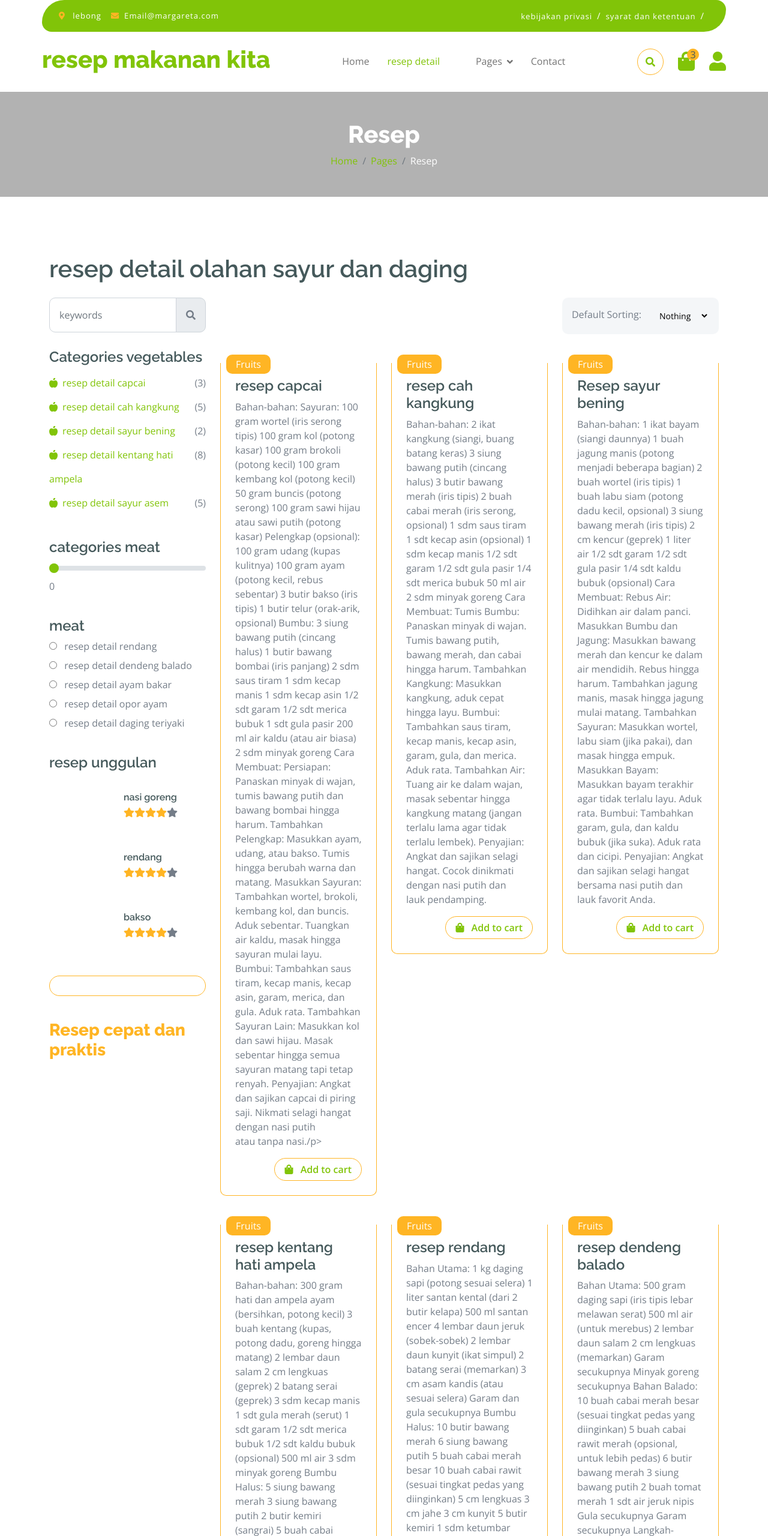
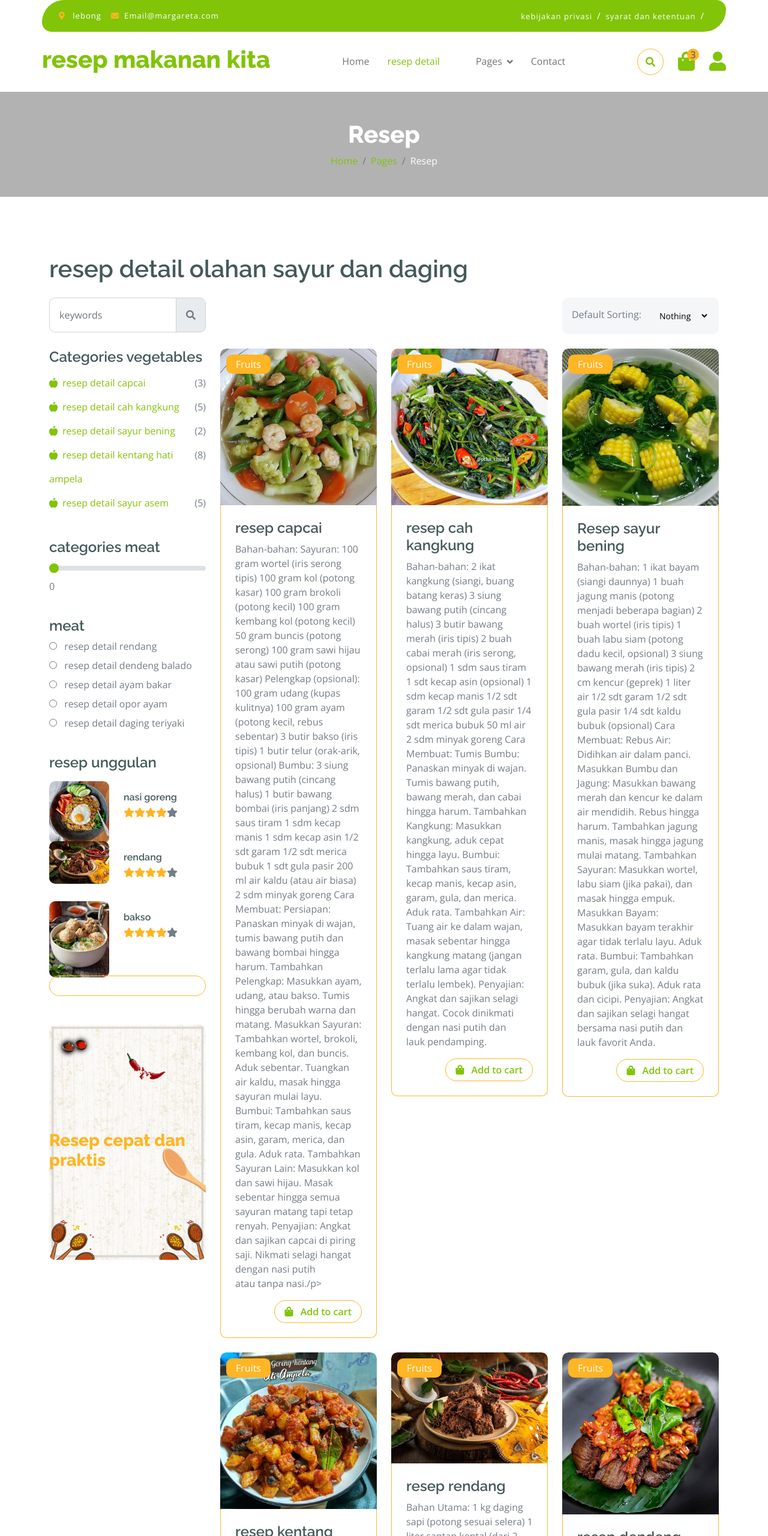
Before and after one commit to Elvaaa127/resep-makanan-, a plain HTML site: page shop.html in a window 1280 px wide. Shown: the top 2560 px of the page at 60% size. Drawn offline with nearby package versions, Linux system fonts and the light colour scheme; some packages are replaced by stand-ins of ours; files that its build step writes are made by us from their sources; a script that the page names is missing; files whose address does not match are found by name.

Commit message:
Update shop.html

```diff
--- a/shop.html
+++ b/shop.html
@@ -226,7 +226,7 @@
                                         <h4 class="mb-3">resep unggulan </h4>
                                         <div class="d-flex align-items-center justify-content-start">
                                             <div class="rounded me-4" style="width: 100px; height: 100px;">
-                                                <img src="images/nasi goreng.jpg" class="img-fluid rounded" alt="">
+                                                <img src="nasi goreng.jpg" class="img-fluid rounded" alt="">
                                             </div>
                                             <div>
                                                 <h6 class="mb-2">nasi goreng </h6>
@@ -245,7 +245,7 @@
                                         </div>
                                         <div class="d-flex align-items-center justify-content-start">
                                             <div class="rounded me-4" style="width: 100px; height: 100px;">
-                                                <img src="images/rendang.jpg" class="img-fluid rounded" alt="">
+                                                <img src="rendang.jpg" class="img-fluid rounded" alt="">
                                             </div>
                                             <div>
                                                 <h6 class="mb-2">rendang </h6>
@@ -264,7 +264,7 @@
                                         </div>
                                         <div class="d-flex align-items-center justify-content-start">
                                             <div class="rounded me-4" style="width: 100px; height: 100px;">
-                                                <img src="images/bakso.jpg" class="img-fluid rounded" alt="">
+                                                <img src="bakso.jpg" class="img-fluid rounded" alt="">
                                             </div>
                                             <div>
                                                 <h6 class="mb-2">bakso </h6>
@@ -287,7 +287,7 @@
                                     </div>
                                     <div class="col-lg-12">
                                         <div class="position-relative">
-                                            <img src="images/background.jpg" class="img-fluid w-100 rounded" alt="">
+                                            <img src="background.jpg" class="img-fluid w-100 rounded" alt="">
                                             <div class="position-absolute" style="top: 50%; right: 10px; transform: translateY(-50%);">
                                                 <h3 class="text-secondary fw-bold"><br> Resep cepat dan praktis  <br> </h3>
                                             </div>
@@ -300,7 +300,7 @@
                                     <div class="col-md-6 col-lg-6 col-xl-4">
                                         <div class="rounded position-relative fruite-item">
                                             <div class="fruite-img">
-                                                <img src="images/capcai 1.jpg" class="img-fluid w-100 rounded-top" alt="">
+                                                <img src="capcai 1.jpg" class="img-fluid w-100 rounded-top" alt="">
                                             </div>
                                             <div class="text-white bg-secondary px-3 py-1 rounded position-absolute" style="top: 10px; left: 10px;">Fruits</div>
                                             <div class="p-4 border border-secondary border-top-0 rounded-bottom">
@@ -359,7 +359,7 @@ Nikmati selagi hangat dengan nasi putih atau tanpa nasi./p>
                                     <div class="col-md-6 col-lg-6 col-xl-4">
                                         <div class="rounded position-relative fruite-item">
                                             <div class="fruite-img">
-                                                <img src="images/cah kangkung.jpg" class="img-fluid w-100 rounded-top" alt="">
+                                                <img src="cah kangkung.jpg" class="img-fluid w-100 rounded-top" alt="">
                                             </div>
                                             <div class="text-white bg-secondary px-3 py-1 rounded position-absolute" style="top: 10px; left: 10px;">Fruits</div>
                                             <div class="p-4 border border-secondary border-top-0 rounded-bottom">
@@ -405,7 +405,7 @@ Cocok dinikmati dengan nasi putih dan lauk pendamping.</p>
                                     <div class="col-md-6 col-lg-6 col-xl-4">
                                         <div class="rounded position-relative fruite-item">
                                             <div class="fruite-img">
-                                                <img src="images/sayur bening.jpg" class="img-fluid w-100 rounded-top" alt="">
+                                                <img src="sayur bening.jpg" class="img-fluid w-100 rounded-top" alt="">
                                             </div>
                                             <div class="text-white bg-secondary px-3 py-1 rounded position-absolute" style="top: 10px; left: 10px;">Fruits</div>
                                             <div class="p-4 border border-secondary border-top-0 rounded-bottom">
@@ -451,7 +451,7 @@ Angkat dan sajikan selagi hangat bersama nasi putih dan lauk favorit Anda.</p>
                                     <div class="col-md-6 col-lg-6 col-xl-4">
                                         <div class="rounded position-relative fruite-item">
                                             <div class="fruite-img">
-                                                <img src="images/sambal.jpg" class="img-fluid w-100 rounded-top" alt="">
+                                                <img src="sambal.jpg" class="img-fluid w-100 rounded-top" alt="">
                                             </div>
                                             <div class="text-white bg-secondary px-3 py-1 rounded position-absolute" style="top: 10px; left: 10px;">Fruits</div>
                                             <div class="p-4 border border-secondary border-top-0 rounded-bottom">
@@ -504,7 +504,7 @@ Angkat dan sajikan kentang hati ampela dengan nasi hangat.</p>
                                     <div class="col-md-6 col-lg-6 col-xl-4">
                                         <div class="rounded position-relative fruite-item">
                                             <div class="fruite-img">
-                                                <img src="images/rendang.jpg" class="img-fluid w-100 rounded-top" alt="">
+                                                <img src="rendang.jpg" class="img-fluid w-100 rounded-top" alt="">
                                             </div>
                                             <div class="text-white bg-secondary px-3 py-1 rounded position-absolute" style="top: 10px; left: 10px;">Fruits</div>
                                             <div class="p-4 border border-secondary border-top-0 rounded-bottom">
@@ -561,7 +561,7 @@ Angkat dan sajikan kentang hati ampela dengan nasi hangat.</p>
                                     <div class="col-md-6 col-lg-6 col-xl-4">
                                         <div class="rounded position-relative fruite-item">
                                             <div class="fruite-img">
-                                                <img src="images/dendeng.jpg" class="img-fluid w-100 rounded-top" alt="">
+                                                <img src="dendeng.jpg" class="img-fluid w-100 rounded-top" alt="">
                                             </div>
                                             <div class="text-white bg-secondary px-3 py-1 rounded position-absolute" style="top: 10px; left: 10px;">Fruits</div>
                                             <div class="p-4 border border-secondary border-top-0 rounded-bottom">
@@ -609,7 +609,7 @@ Angkat dan sajikan kentang hati ampela dengan nasi hangat.</p>
                                     <div class="col-md-6 col-lg-6 col-xl-4">
                                         <div class="rounded position-relative fruite-item">
                                             <div class="fruite-img">
-                                                <img src="images/ayam bakar 1.jpg" class="img-fluid w-100 rounded-top" alt="">
+                                                <img src="ayam bakar 1.jpg" class="img-fluid w-100 rounded-top" alt="">
                                             </div>
                                             <div class="text-white bg-secondary px-3 py-1 rounded position-absolute" style="top: 10px; left: 10px;">Fruits</div>
                                             <div class="p-4 border border-secondary border-top-0 rounded-bottom">
@@ -658,7 +658,7 @@ Angkat dan sajikan kentang hati ampela dengan nasi hangat.</p>
                                     <div class="col-md-6 col-lg-6 col-xl-4">
                                         <div class="rounded position-relative fruite-item">
                                             <div class="fruite-img">
-                                                <img src="images/opor ayam.jpg" class="img-fluid w-100 rounded-top" alt="">
+                                                <img src="opor ayam.jpg" class="img-fluid w-100 rounded-top" alt="">
                                             </div>
                                             <div class="text-white bg-secondary px-3 py-1 rounded position-absolute" style="top: 10px; left: 10px;">Fruits</div>
                                             <div class="p-4 border border-secondary border-top-0 rounded-bottom">
@@ -706,7 +706,7 @@ Angkat dan sajikan kentang hati ampela dengan nasi hangat.</p>
                                     <div class="col-md-6 col-lg-6 col-xl-4">
                                         <div class="rounded position-relative fruite-item">
                                             <div class="fruite-img">
-                                                <img src="images/daging teriyaki.jpg" class="img-fluid w-100 rounded-top" alt="">
+                                                <img src="daging teriyaki.jpg" class="img-fluid w-100 rounded-top" alt="">
                                             </div>
                                             <div class="text-white bg-secondary px-3 py-1 rounded position-absolute" style="top: 10px; left: 10px;">Fruits</div>
                                             <div class="p-4 border border-secondary border-top-0 rounded-bottom">
```
